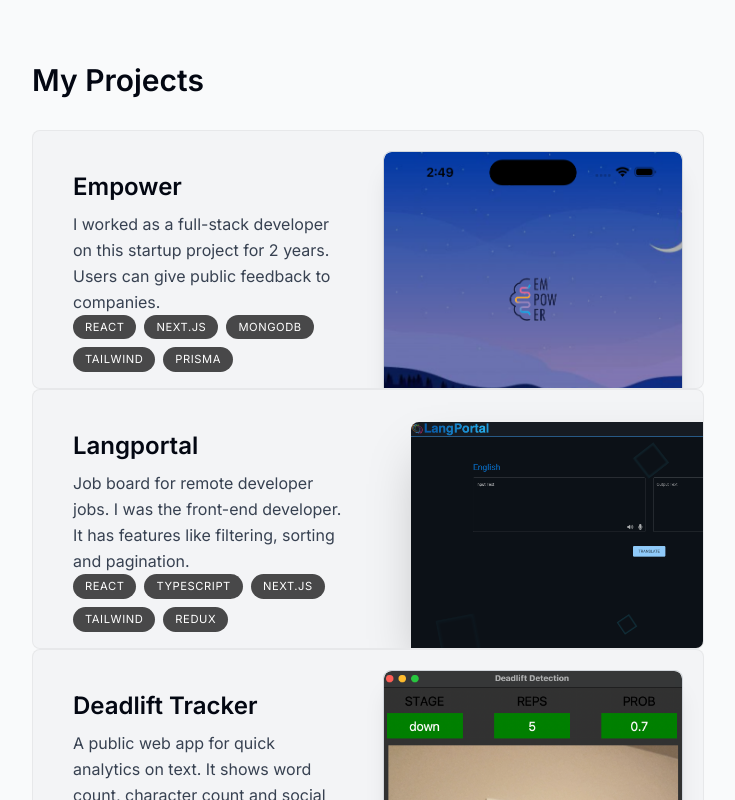
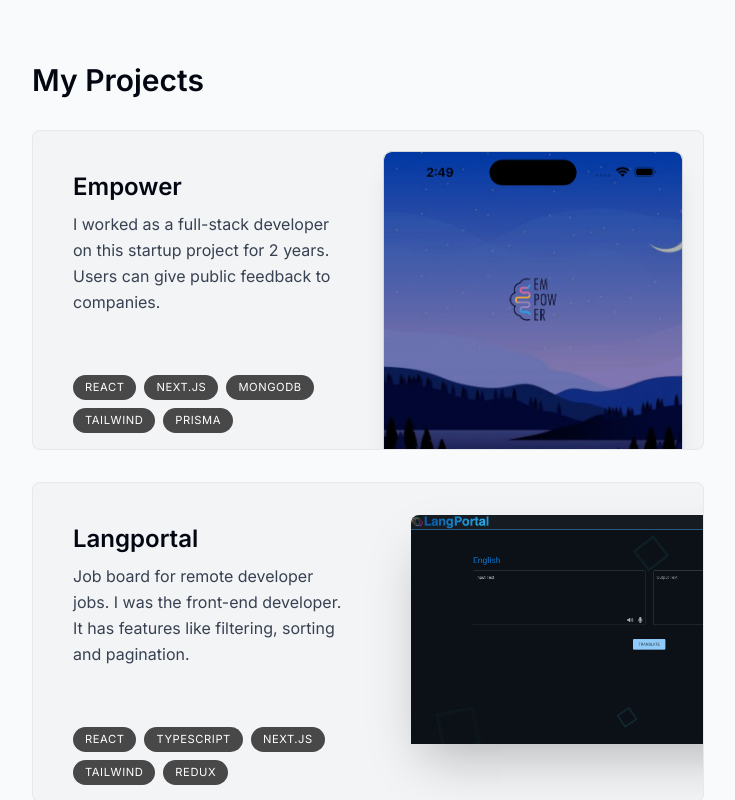
Before and after one commit to JoshuaM195/Portfolio3.0, a Next.js app: page / in a window 1280 px wide. Shown: the part 1260-2060 px from the top of the page, without its empty margins (272-1007 px from the left). Built offline with nearby package versions, Linux system fonts and the light colour scheme.

Commit message:
css change

```diff
--- a/src/components/projects.tsx
+++ b/src/components/projects.tsx
@@ -28,7 +28,7 @@ type ProjectProps = (typeof projectsData)[number];
 
 function PhoneProject({ title, description, tags, imageUrl }: ProjectProps) {
   return (
-    <section className="bg-gray-100 max-w-[42rem] border border-black/5 rounded-lg overflow-hidden sm:pr-8 relative">
+    <section className="bg-gray-100 max-w-[42rem] border border-black/5 rounded-lg overflow-hidden sm:pr-8 relative sm:h-[20rem] mb-3 sm:mb-8">
       <div className="py-4 px-5 sm:pl-10 sm:pr-2 sm:pt-10 sm:max-w-[50%] flex flex-col h-full sm:group-even:ml-[18rem]">
         <h3 className="text-2xl font-semibold">{title}</h3>
         <p className="mt-2 leading-relaxed text-gray-700">{description}</p>
@@ -43,11 +43,7 @@ function PhoneProject({ title, description, tags, imageUrl }: ProjectProps) {
           ))}
         </ul>
       </div>
-      <motion.div
-        className="relative w-[250px] h-[500px] mx-auto md:mx-0 md:absolute right-5 top-5 md:w-[300px] md:h-[600px] bg-white border border-gray-300 rounded-lg shadow-xl overflow-hidden"
-        whileHover={{ y: -190 }} // Adjust this value as needed to control how much the frame moves up
-        transition={{ duration: 0.3, ease: "easeInOut" }}
-      >
+      <motion.div className="relative w-[250px] h-[500px] mx-auto md:mx-0 md:absolute right-5 top-5 md:w-[300px] md:h-[600px] bg-white border border-gray-300 rounded-lg shadow-xl overflow-hidden">
         <div className="absolute top-0 left-0 right-0 h-5 bg-gray-200 rounded-t-lg"></div>
 
         <Image
@@ -63,7 +59,7 @@ function PhoneProject({ title, description, tags, imageUrl }: ProjectProps) {
 
 function ComputerProject({ title, description, tags, imageUrl }: ProjectProps) {
   return (
-    <section className="bg-gray-100 max-w-[42rem] border border-black/5 rounded-lg overflow-hidden sm:pr-8 relative">
+    <section className="bg-gray-100 max-w-[42rem] border border-black/5 rounded-lg overflow-hidden sm:pr-8 relative sm:h-[20rem] mb-3 sm:mb-8">
       <div className="py-4 px-5 sm:pl-10 sm:pr-2 sm:pt-10 sm:max-w-[50%] flex flex-col h-full sm:group-even:ml-[18rem]">
         <h3 className="text-2xl font-semibold">{title}</h3>
         <p className="mt-2 leading-relaxed text-gray-700">{description}</p>
@@ -83,7 +79,8 @@ function ComputerProject({ title, description, tags, imageUrl }: ProjectProps) {
         src={imageUrl}
         alt="Project I worked on"
         quality={95}
-        className="absolute hidden sm:block top-8 -right-40 w-[28.25rem] rounded-t-lg shadow-2xl"
+        className="absolute hidden sm:block top-8 -right-40 w-[28.25rem] rounded-t-lg shadow-2xl
+        "
       />
     </section>
   );
```
